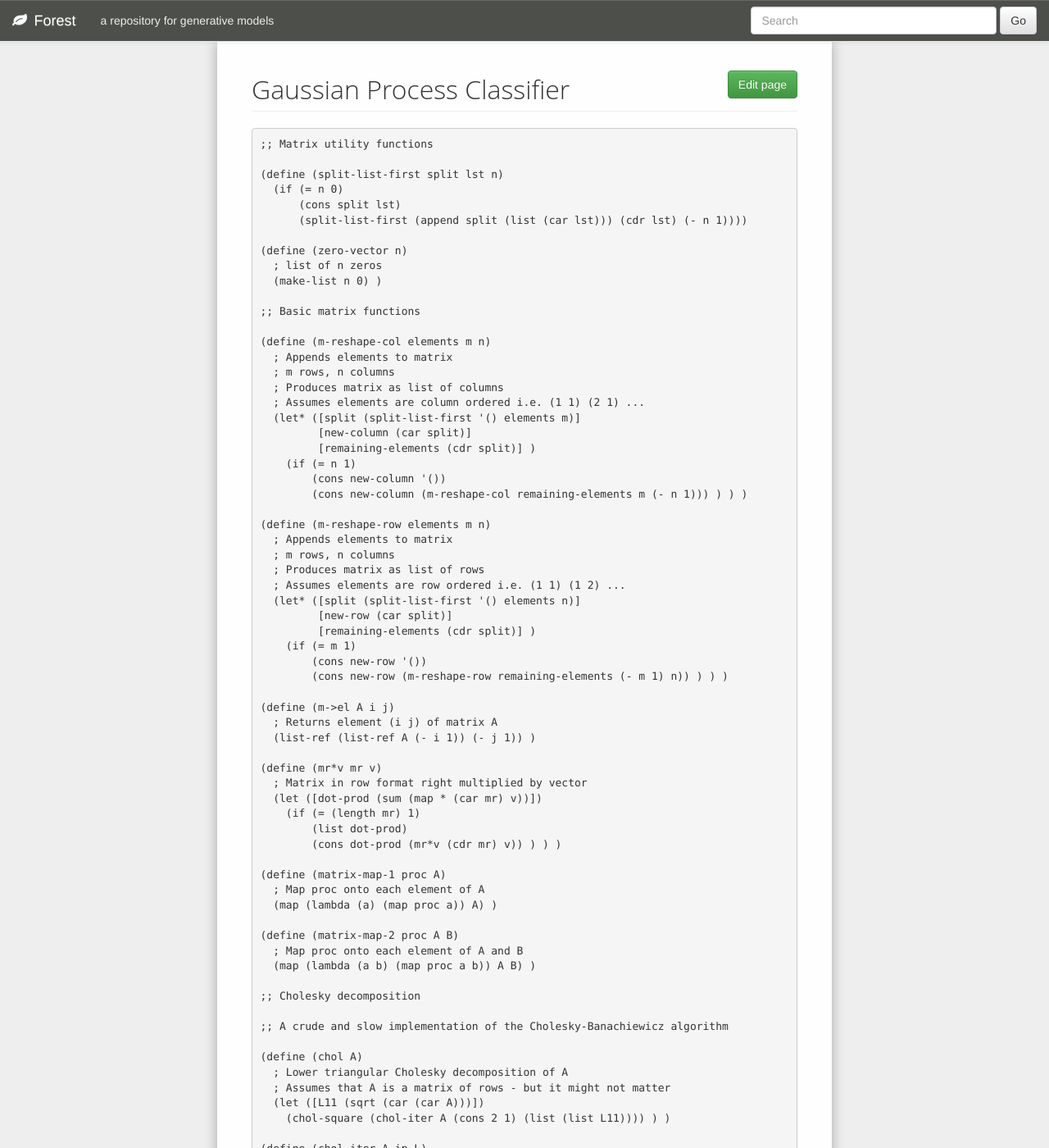
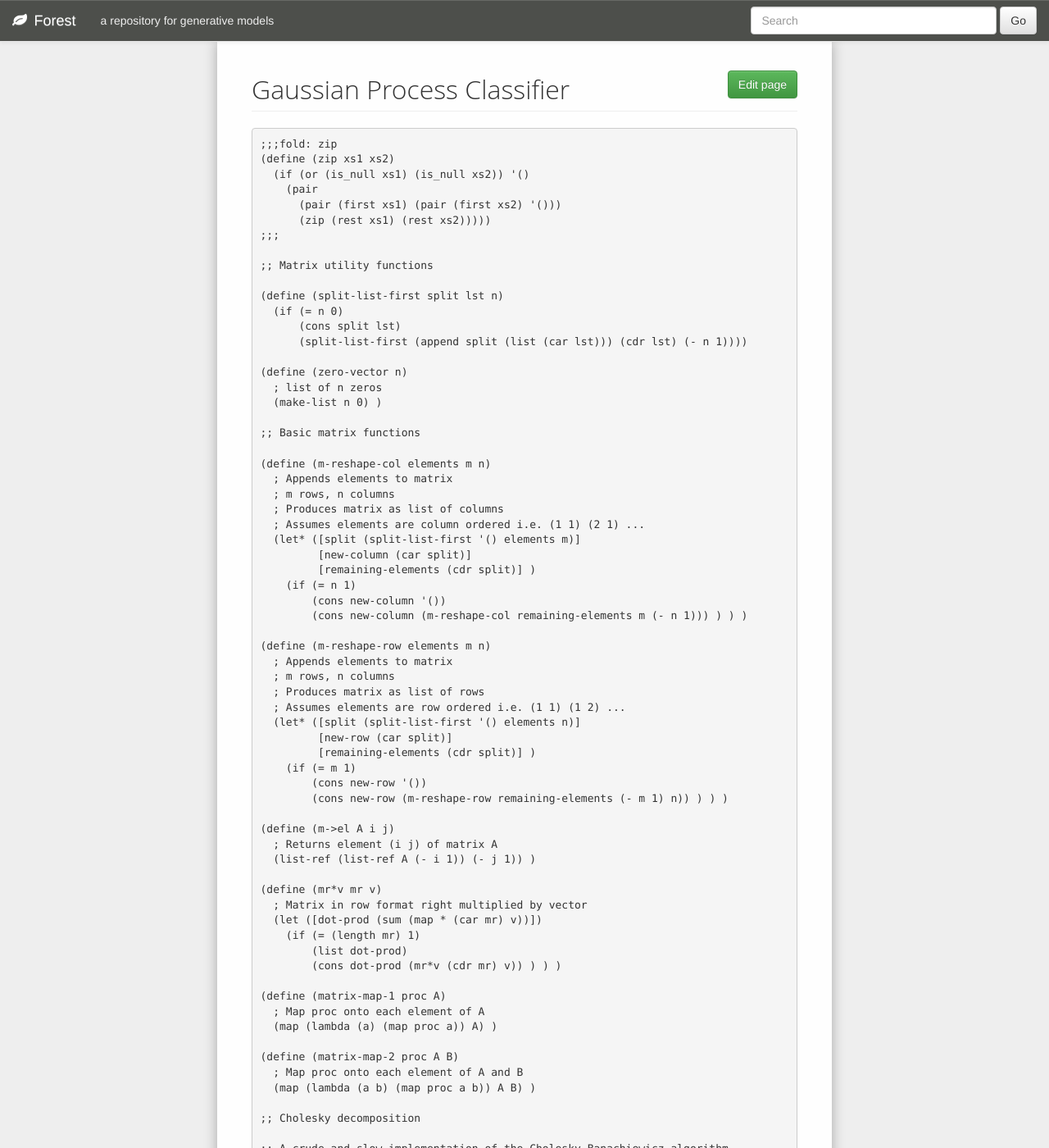
Before and after one commit to forestdb/forestdb.org, a Jekyll site: the page built from models/gp-classifier.md, in a window 1280 px wide and 1400 px high. Shown: the whole window at 82% size. Built offline with Jekyll 4.4.1, drawn with Linux system fonts in a browser that asks for light colours; nearby versions of some CDN libraries; a script that is not in the unit is left out; some of the changed text lies outside the part shown.

Commit message:
Update gp-classifier.md

```diff
--- a/models/gp-classifier.md
+++ b/models/gp-classifier.md
@@ -5,6 +5,14 @@
 model-category: Nonparametric Models
 model-tags: gp, nonparametrics, classifier
 ---
+
+    ;;;fold: zip
+    (define (zip xs1 xs2)
+      (if (or (is_null xs1) (is_null xs2)) '()
+        (pair
+          (pair (first xs1) (pair (first xs2) '()))
+          (zip (rest xs1) (rest xs2)))))
+    ;;;
 
     ;; Matrix utility functions
 
@@ -138,7 +146,9 @@
       (map (lambda (Y) (euclidean-squared-distance X Y)) Ys) )
 
     (define (cov-se-iso-row x xs ell sf)
-      (map (lambda (a) (* (exp (- 0 a)) (sqr sf))) (map (lambda (b) (/ b (* 2 (sqr ell)))) (euclidean-squared-distances x xs))) )
+      (map (lambda (a) (* (exp (- 0 a)) (sqr sf)))
+           (map (lambda (b) (/ b (* 2 (sqr ell))))
+                (euclidean-squared-distances x xs))) )
 
     (define (cov-se-iso x ell sf)
       (map (lambda (a) (cov-se-iso-row a x ell sf)) x) )
@@ -204,7 +218,9 @@
        ); mh-query
       ); define samples
 
-    samples
+    (lineplot
+     (zip (map car input)
+          (car (reverse samples))))
 
 References:
 
```
Also changed, not shown: other parts of models/gp-classifier.md (+7 -3 lines).
